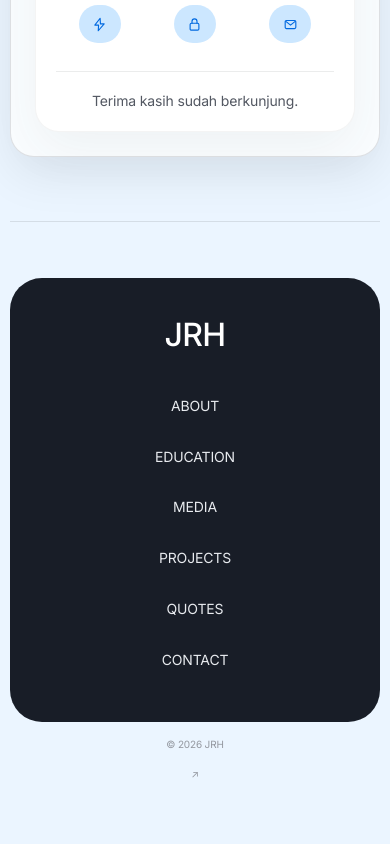
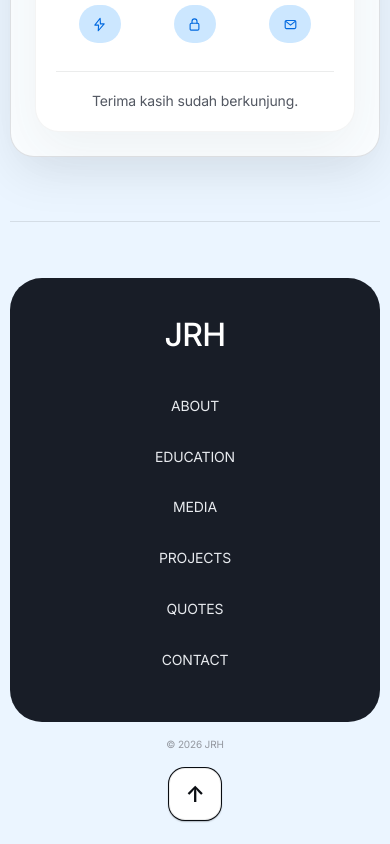
Before and after one commit to LionerHakim/JRHs, a React (Vite) app: page / in a window 390 px wide. Shown: the part 6987-7831 px from the top of the page. Before the commit the page ends 7792 px from the top, so only its background shows below. Built offline with nearby package versions, Linux system fonts and the light colour scheme.

Commit message:
Polish Back to Top control
Improve touch target, accessibility, focus treatment, and responsive behavior without changing the approved design.

```diff
--- a/src/index.css
+++ b/src/index.css
@@ -3227,3 +3227,60 @@ textarea {
     user-select: text;
   }
 }
+
+
+/* Back to top — interaction polish, design locked */
+.back-to-top {
+  width: 48px;
+  height: 48px;
+  min-width: 48px;
+  display: inline-flex;
+  align-items: center;
+  justify-content: center;
+  gap: 2px;
+  border: 1px solid var(--line);
+  border-radius: 14px;
+  background: var(--paper);
+  color: var(--ink);
+  text-decoration: none;
+  font-size: 20px;
+  font-weight: 600;
+  line-height: 1;
+  box-shadow: var(--shadow-subtle);
+  transition: transform 180ms var(--ease), box-shadow 180ms var(--ease), background-color 180ms var(--ease);
+  -webkit-tap-highlight-color: transparent;
+  touch-action: manipulation;
+}
+
+.back-to-top span {
+  display: none;
+  font-size: 8px;
+  font-weight: 700;
+  letter-spacing: .08em;
+}
+
+.back-to-top:hover,
+.back-to-top:focus-visible {
+  transform: translateY(-2px);
+  box-shadow: var(--shadow-soft);
+  background: var(--surface);
+}
+
+.back-to-top:focus-visible {
+  outline: 3px solid color-mix(in srgb, var(--blue-strong) 28%, transparent);
+  outline-offset: 3px;
+}
+
+@media (max-width: 640px) {
+  .back-to-top {
+    width: 52px;
+    height: 52px;
+    min-width: 52px;
+    border-radius: 16px;
+    font-size: 22px;
+  }
+}
+
+@media (prefers-reduced-motion: reduce) {
+  .back-to-top { transition: none; }
+}
--- a/src/main.tsx
+++ b/src/main.tsx
@@ -722,7 +722,7 @@ Web app dan digital product yang sedang dibangun untuk memecahkan masalah nyata.
 
         <div className="site-footer-bottom">
           <span>© 2026 JRH</span>
-          <a href="#identity" aria-label="Back to top">↗</a>
+          <a className="back-to-top" href="#identity" aria-label="Kembali ke atas" title="Kembali ke atas">↑<span>TOP</span></a>
         </div>
       </footer>
     </div>
```
